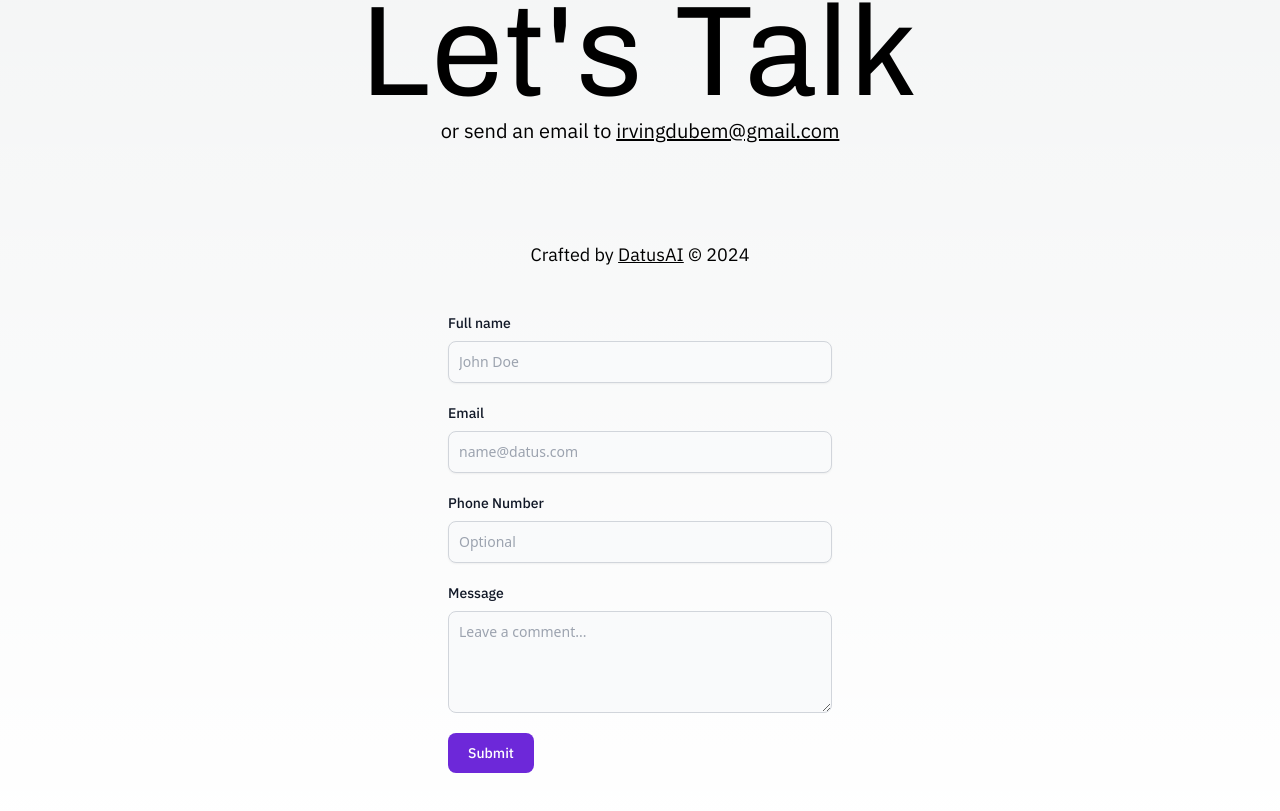
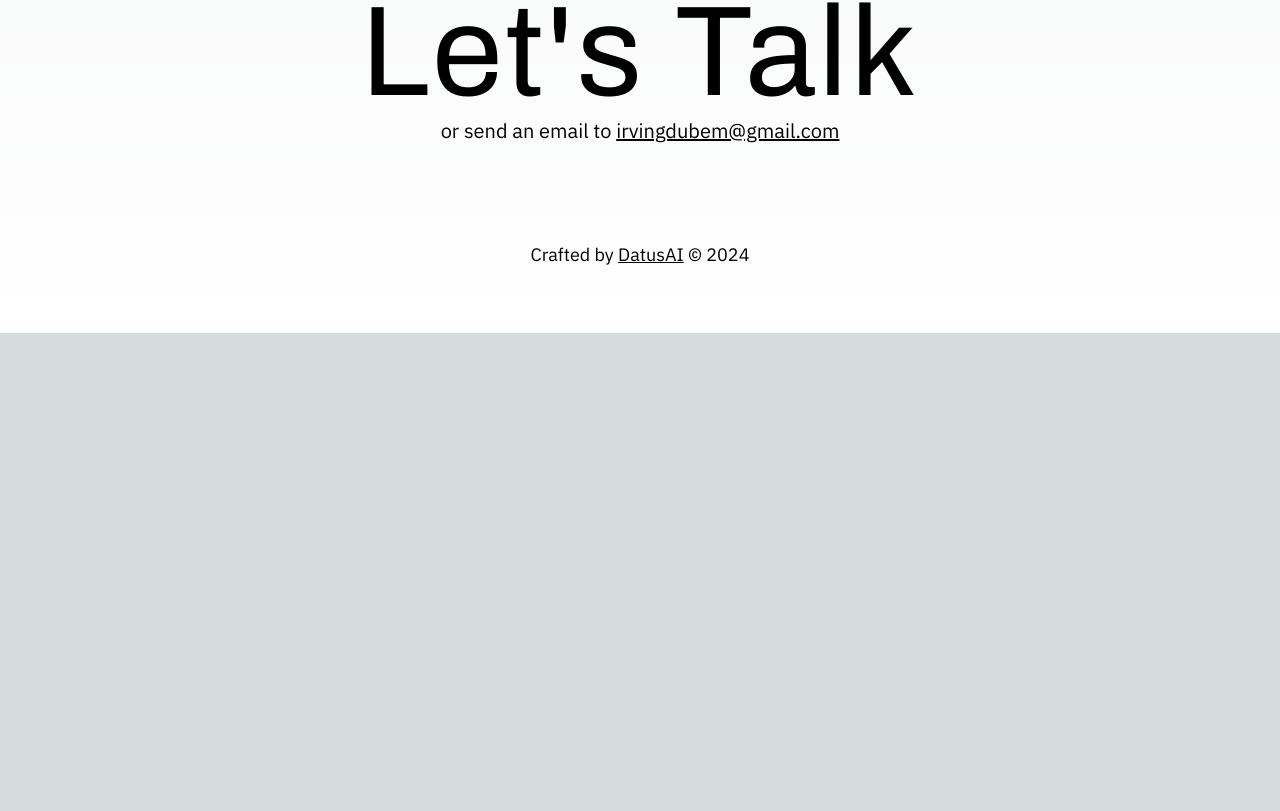
Before and after one commit to LeoIvin/Datus-Portfolio-Website-Fullstack, a Next.js app in the folder frontend/: page / in a window 1280 px wide. Shown: the part 2489-3300 px from the top of the page. After the commit the page ends 2822 px from the top, so only its background shows below. Built offline with nearby package versions, Linux system fonts and the light colour scheme.

Commit message:
Modified form layout, handled CORS

```diff
--- a/frontend/src/pages/cta.js
+++ b/frontend/src/pages/cta.js
@@ -1,13 +1,31 @@
-import React from "react";
+import React, { useState } from "react";
 import Link from 'next/link';
+import Form from './form';  // Import the Form component
 
 function CTA() {
-    return(
+  const [showForm, setShowForm] = useState(false);
+
+  const handleToggleForm = () => {
+    setShowForm(!showForm);
+  };
+
+  return (
     <>
       <div className="flex flex-col items-center justify-center mb-24" id="CTA">
         <h1 className="text-lg sm:text-2xl md:text-2xl font-ibm-plex-sans">Still confused. then,</h1>
-            <a href=""><h1 className="text-7xl sm:text-9xl md:text-9xl hover:text-violet-700 font-archivo tracking-wide">Let's Talk</h1></a>
-            <h1 className="text-lg sm:text-xl md:text-xl font-ibm-plex-sans">or send an email to <Link href="mailto:irvingdubem@gmail.com" target="_blank" className="hover:text-violet-700 font-ibm-plex-sans underline">irvingdubem@gmail.com</Link></h1>
+        <h1
+          className="text-7xl sm:text-9xl md:text-9xl hover:text-violet-700 font-archivo tracking-wide cursor-pointer transition-colors duration-300"
+          onClick={handleToggleForm}
+          style={{ color: showForm ? '#8b5cf6' : 'inherit' }} // Change color on click
+        >
+          Let's Talk
+        </h1>
+        <h1 className="text-lg sm:text-xl md:text-xl font-ibm-plex-sans">
+          or send an email to <Link href="mailto:irvingdubem@gmail.com" target="_blank" className="hover:text-violet-700 font-ibm-plex-sans underline">irvingdubem@gmail.com</Link>
+        </h1>
+      </div>
+      <div className={`transition-opacity duration-300 ${showForm ? 'opacity-100' : 'opacity-0 hidden'}`}>
+        <Form setShowForm={setShowForm} />
       </div>
     </>
   )
--- a/frontend/src/pages/footer.js
+++ b/frontend/src/pages/footer.js
@@ -6,7 +6,7 @@ function Footer() {
 
     return (
         <>
-        <div className="flex flex-col items-center mb-7">
+        <div className="flex flex-col items-center mb-16">
             <h1 className="font-ibm-plex-sans text-lg">Crafted by <Link href="#" className="underline hover:text-violet-700 font-ibm-plex-sans text-lg">DatusAI</Link> &copy; {year}</h1>
         </div>
         </>
--- a/frontend/src/pages/form.js
+++ b/frontend/src/pages/form.js
@@ -1,5 +1,5 @@
 import React, { useState } from "react";
-const axios = require('axios').default;
+import axios from 'axios';
 
 function Form() {
   const [formData, setFormData] = useState({
@@ -8,55 +8,47 @@ function Form() {
     phoneNumber: '',
     message: ''
   });
+  const [submitted, setSubmitted] = useState(false);
 
   const handleChange = (e) => {
-    const { id, value } = e.target;
-    setFormData({ ...formData, [id]: value });
+    setFormData({ ...formData, [e.target.id]: e.target.value });
   };
 
-  const handleSubmit = (e) => {
+  const handleSubmit = async (e) => {
     e.preventDefault();
-    axios.post('http://localhost:8000/api/post-forms', {
-      fullName: formData.fullName,
-      email: formData.email,
-      phoneNumber: formData.phoneNumber || '',  // Ensure phoneNumber is at least an empty string if not provided
-      message: formData.message
-    })
-    .then(function (response) {
-      console.log(response);
-    })
-    .catch(function (error) {
-      if (error.response) {
-        console.error('Response error:', error.response.data);
-        console.error('Status:', error.response.status);
-        console.error('Headers:', error.response.headers);
-      } else if (error.request) {
-        console.error('Request error:', error.request);
-      } else {
-        console.error('Error:', error.message);
+    try {
+      const response = await axios.post('http://localhost:8000/api/post-forms', formData);
+      if (response.status === 200) {
+        setSubmitted(true);
       }
-      console.error('Config:', error.config);
-    });
+    } catch (error) {
+      console.error('Error submitting form:', error);
+    }
   };
 
   return (
     <div className="">
-      <form className="max-w-sm mx-auto mb-16 mt-11" onSubmit={handleSubmit}>
+      {submitted ? (
+        <div className="flex justify-center items-center mb-24">
+          <h2 className="text-2xl font-semibold font-archivo text-green-600 hover:text-green-700 tracking-wide">Form Submitted Successfully</h2>
+        </div>
+      ) : (
+        <form onSubmit={handleSubmit} className="max-w-sm mx-auto mb-16 mt-11">
           <div className="mb-5">
             <label
               htmlFor="fullName"
               className="block mb-2 text-sm font-medium text-gray-900 dark:text-white font-ibm-plex-sans"
             >
-            Full name
+              Full Name
             </label>
             <input
               type="text"
               id="fullName"
+              value={formData.fullName}
+              onChange={handleChange}
               className="shadow-sm bg-gray-50 border border-gray-300 text-gray-900 text-sm rounded-lg focus:ring-violet-500 focus:border-violet-500 block w-full p-2.5 dark:bg-black dark:border-gray-800 dark:placeholder-gray-400 dark:text-white dark:focus:ring-violet-500 dark:focus:border-violet-500 dark:shadow-sm-light"
               placeholder="John Doe"
               required
-            value={formData.fullName}
-            onChange={handleChange}
             />
           </div>
           <div className="mb-5">
@@ -69,11 +61,11 @@ function Form() {
             <input
               type="email"
               id="email"
+              value={formData.email}
+              onChange={handleChange}
               className="shadow-sm bg-gray-50 border border-gray-300 text-gray-900 text-sm rounded-lg focus:ring-violet-500 focus:border-violet-500 block w-full p-2.5 dark:bg-black dark:border-gray-800 dark:placeholder-gray-400 dark:text-white dark:focus:ring-violet-500 dark:focus:border-violet-500 dark:shadow-sm-light"
               placeholder="name@datus.com"
               required
-            value={formData.email}
-            onChange={handleChange}
             />
           </div>
           <div className="mb-5">
@@ -86,10 +78,10 @@ function Form() {
             <input
               type="text"
               id="phoneNumber"
+              value={formData.phoneNumber}
+              onChange={handleChange}
               className="shadow-sm bg-gray-50 border border-gray-300 text-gray-900 text-sm rounded-lg focus:ring-violet-500 focus:border-violet-500 block w-full p-2.5 dark:bg-black dark:border-gray-800 dark:placeholder-gray-400 dark:text-white dark:focus:ring-violet-500 dark:focus:border-violet-500 dark:shadow-sm-light"
               placeholder="Optional"
-            value={formData.phoneNumber}
-            onChange={handleChange}
             />
           </div>
           <div className="mb-5">
@@ -102,10 +94,11 @@ function Form() {
             <textarea
               id="message"
               rows="4"
+              value={formData.message}
+              onChange={handleChange}
               className="block p-2.5 w-full text-sm text-gray-900 bg-gray-50 rounded-lg border border-gray-300 focus:ring-blue-500 focus:border-blue-500 dark:bg-black dark:border-gray-800 dark:placeholder-gray-400 dark:text-white dark:focus:ring-blue-500 dark:focus:border-blue-500"
               placeholder="Leave a comment..."
-            value={formData.message}
-            onChange={handleChange}
+              required
             ></textarea>
           </div>
           <button
@@ -115,6 +108,7 @@ function Form() {
             Submit
           </button>
         </form>
+      )}
     </div>
   );
 }
--- a/frontend/src/pages/index.js
+++ b/frontend/src/pages/index.js
@@ -17,7 +17,7 @@ function App() {
     <Testimonials />
     <CTA />
     <Footer />
-    <Form />
+    {/* <Form /> */}
     </>
   )
 }
--- /dev/null
+++ b/frontend/src/pages/posts/[id].js
@@ -0,0 +1,46 @@
+// pages/posts/[id].js
+
+import React from 'react';
+import { useRouter } from 'next/router';
+import axios from 'axios';
+
+const Post = ({ post }) => {
+  const router = useRouter();
+
+  if (router.isFallback) {
+    return <div>Loading...</div>;
+  }
+
+  return (
+    <div>
+      <h1>{post.title}</h1>
+      <p>{post.body}</p>
+    </div>
+  );
+};
+
+export async function getStaticPaths() {
+  // Fetch the list of posts or the IDs you want to pre-render
+  const res = await axios.get('https://jsonplaceholder.typicode.com/posts');
+  const posts = res.data;
+
+  const paths = posts.map(post => ({
+    params: { id: post.id.toString() },
+  }));
+
+  return { paths, fallback: true };
+}
+
+export async function getStaticProps({ params }) {
+  // Fetch data for a single post
+  const res = await axios.get(`https://jsonplaceholder.typicode.com/posts/${params.id}`);
+  const post = res.data;
+
+  return {
+    props: {
+      post,
+    },
+  };
+}
+
+export default Post;
--- a/frontend/src/styles/globals.css
+++ b/frontend/src/styles/globals.css
@@ -36,3 +36,20 @@ body {
   color: white;
   background-color: rgb(109 40 217 / var(--tw-text-opacity));
 }
+
+/* styles.css or your component-specific CSS file */
+.transition-opacity {
+  transition-property: opacity;
+}
+
+.hidden {
+  display: none;
+}
+
+.opacity-0 {
+  opacity: 0;
+}
+
+.opacity-100 {
+  opacity: 1;
+}
```
Lines whose indentation alone changed are shown as unchanged.
